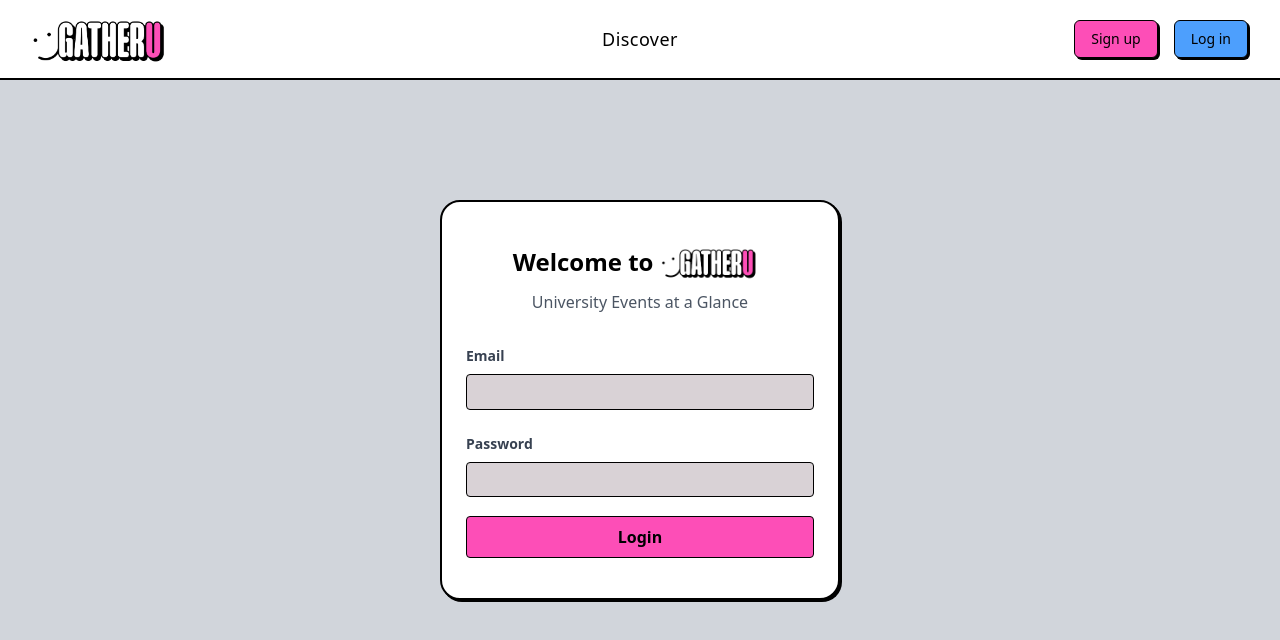
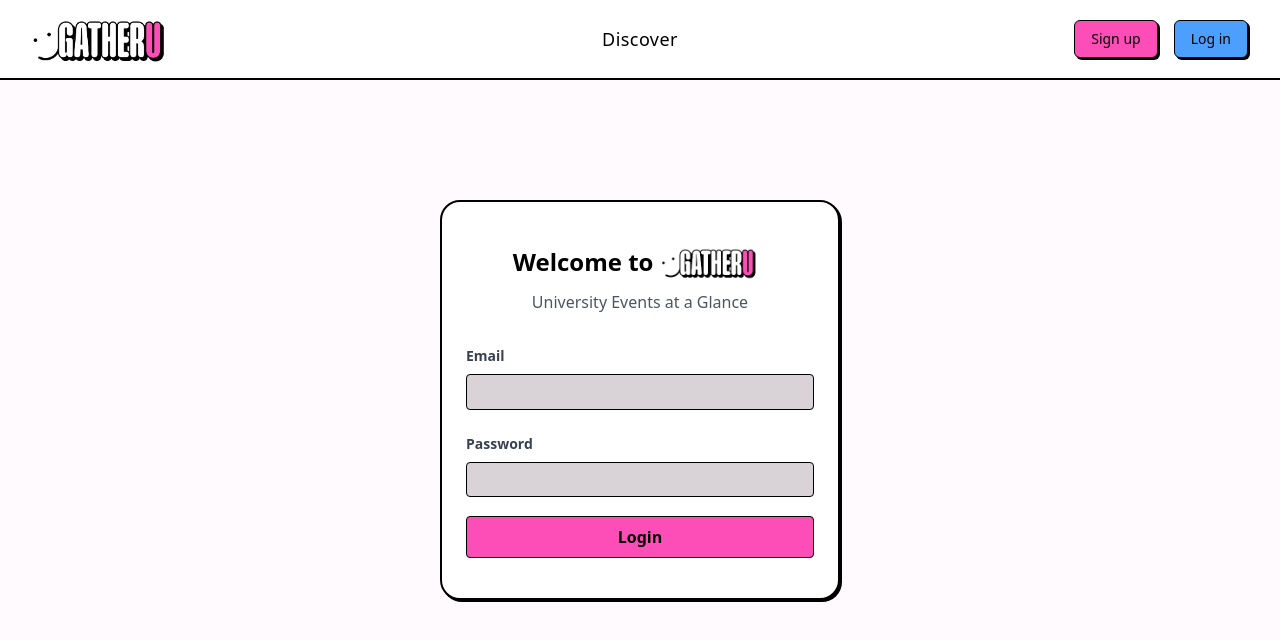
Before and after one commit to hpitta26/club-event-hub, a React (Vite) app in the folder frontend/: page /login in a window 1280 px wide. Shown: the top 640 px of the page. Built offline with nearby package versions, Linux system fonts and the light colour scheme; no server answers.

Commit message:
fixed background issue

```diff
--- a/frontend/src/pages/authentication/Login.jsx
+++ b/frontend/src/pages/authentication/Login.jsx
@@ -107,7 +107,7 @@ function Login() {
   };
 
   return (
-    <div className="min-h-screen bg-gray-300 flex justify-center items-center">
+    <div className="min-h-screen flex justify-center items-center">
       <div className="flex flex-col gap-8 w-full" style={{ maxWidth: "400px" }}>
         {renderCustomForm()}
       </div>
```
